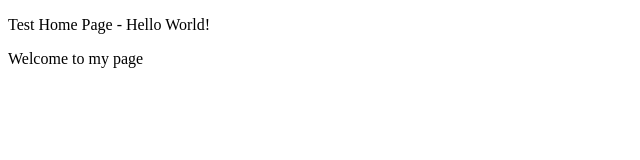
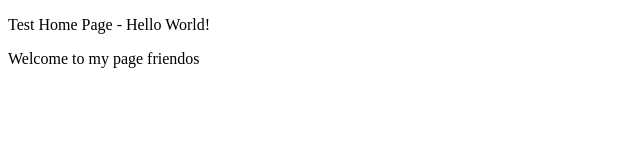
Before and after one commit to howe-carol/howe-carol.github.io, a plain HTML site: page index.html in a window 1280 px wide. Shown: the full height of the page, 0-640 px from the left. Drawn offline with Linux system fonts and the light colour scheme.

Commit message:
Update index.html

```diff
--- a/index.html
+++ b/index.html
@@ -7,6 +7,6 @@
 </head>
 <body>
 <p> Test Home Page - Hello World! </p>
-    <p> Welcome to my page</p>
+    <p> Welcome to my page friendos</p>
 </body>
 </html>
```
